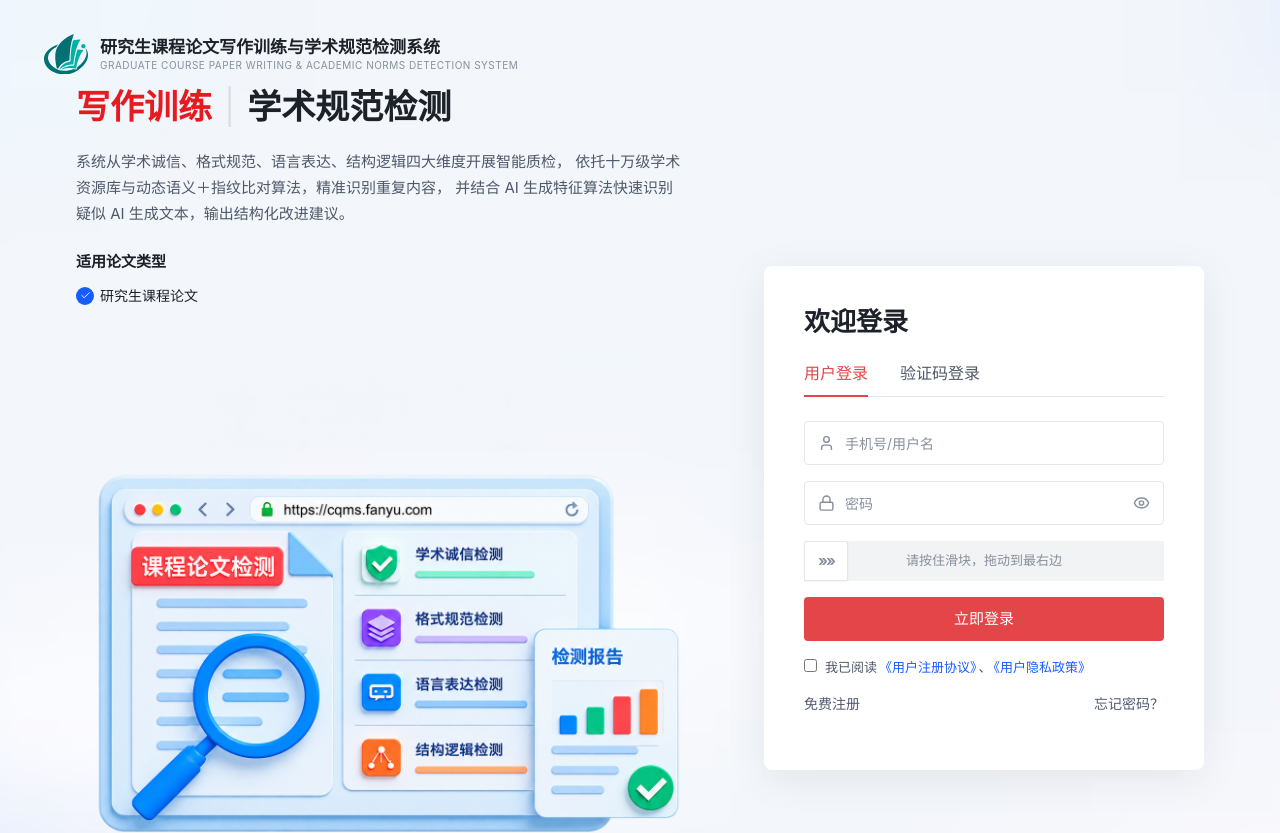
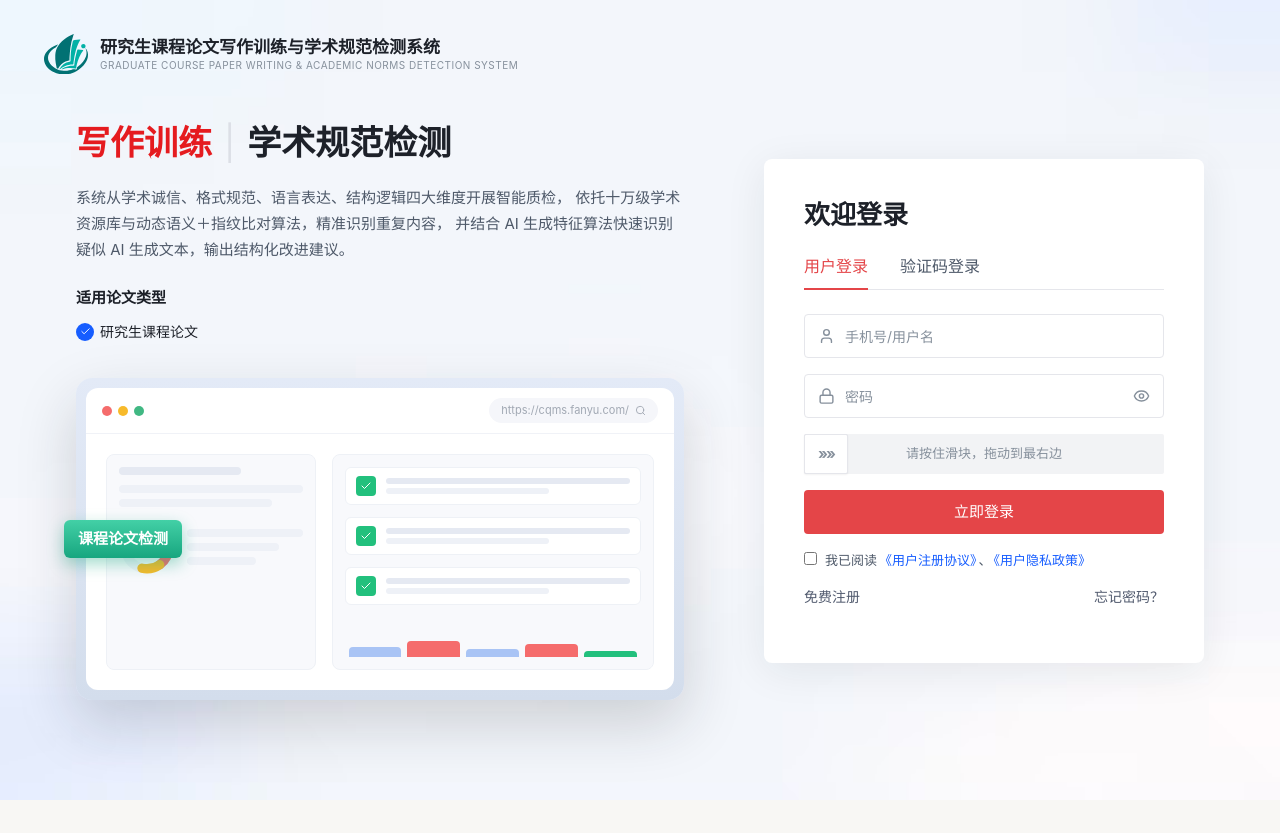
Before and after one commit to Bruce-Liang02/personal-detection-site, a React (Vite) app in the folder web/: page /login in a window 1280 px wide. Shown: the top 833 px of the page. After the commit the page ends 800 px from the top, so only its background shows below. Built offline with nearby package versions, Linux system fonts and the light colour scheme.

Commit message:
恢复登录页原代码绘制示意图

```diff
--- a/web/src/pages/public/LoginPage.tsx
+++ b/web/src/pages/public/LoginPage.tsx
@@ -93,11 +93,70 @@ export default function LoginPage() {
 
           {/* 示意图（参考轮播插画样式：浏览器窗口 + 检测标签） */}
           <div className="relative mt-9 select-none" aria-hidden>
-            <img
-              src="/login-illustration.png"
-              alt="课程论文检测示意图"
-              className="w-full h-auto"
-            />
+            {/* 检测标签 */}
+            <div className="absolute -left-3 top-[44%] z-10 px-3.5 py-2 rounded-md bg-gradient-to-b from-[#43d0a6] to-[#17a67f] text-white text-[15px] font-bold shadow-[0_6px_16px_rgba(23,166,127,0.4)]">
+              课程论文检测
+            </div>
+            {/* 浏览器窗口 */}
+            <div className="rounded-2xl bg-gradient-to-b from-[#e3eaf7] to-[#d3ddec] p-2.5 shadow-[0_24px_60px_rgba(29,33,41,0.18)]">
+              <div className="bg-white rounded-xl overflow-hidden">
+                {/* 标题栏 */}
+                <div className="flex items-center px-4 py-2.5 border-b border-[#f0f2f7]">
+                  <span className="w-2.5 h-2.5 rounded-full bg-[#f56c6c] mr-1.5" />
+                  <span className="w-2.5 h-2.5 rounded-full bg-[#f7ba2b] mr-1.5" />
+                  <span className="w-2.5 h-2.5 rounded-full bg-[#41b883]" />
+                  <div className="ml-auto flex items-center gap-1.5 bg-[#f5f6fa] rounded-full px-3 py-1 text-[11px] text-[#a1a8b3]">
+                    https://cqms.fanyu.com/
+                    <Search size={11} />
+                  </div>
+                </div>
+                {/* 内容区 */}
+                <div className="grid grid-cols-5 gap-4 p-5">
+                  {/* 报告卡 */}
+                  <div className="col-span-2 rounded-lg bg-[#f8f9fc] border border-[#eef1f6] p-3">
+                    <div className="h-2 w-2/3 rounded bg-[#e5e9f2] mb-2.5" />
+                    <div className="h-2 w-full rounded bg-[#eef1f7] mb-1.5" />
+                    <div className="h-2 w-5/6 rounded bg-[#eef1f7] mb-3" />
+                    <div className="flex items-center gap-3">
+                      <svg viewBox="0 0 36 36" className="w-14 h-14 -rotate-90 shrink-0">
+                        <circle cx="18" cy="18" r="14" fill="none" stroke="#eef1f7" strokeWidth="6" />
+                        <circle cx="18" cy="18" r="14" fill="none" stroke="#f56c6c" strokeWidth="6" strokeDasharray="35 53" strokeLinecap="round" />
+                        <circle cx="18" cy="18" r="14" fill="none" stroke="#f7ba2b" strokeWidth="6" strokeDasharray="12 76" strokeDashoffset="-35" strokeLinecap="round" />
+                      </svg>
+                      <div className="flex-1 space-y-1.5">
+                        <div className="h-2 w-full rounded bg-[#eef1f7]" />
+                        <div className="h-2 w-4/5 rounded bg-[#eef1f7]" />
+                        <div className="h-2 w-3/5 rounded bg-[#eef1f7]" />
+                      </div>
+                    </div>
+                  </div>
+                  {/* 清单卡 */}
+                  <div className="col-span-3 rounded-lg bg-[#f8f9fc] border border-[#eef1f6] p-3 space-y-3">
+                    {[0, 1, 2].map(i => (
+                      <div key={i} className="flex items-center gap-2.5 rounded-md bg-white border border-[#eef1f6] px-2.5 py-2">
+                        <span className="w-5 h-5 rounded bg-[#22c07d] flex items-center justify-center shrink-0">
+                          <Check size={12} className="text-white" />
+                        </span>
+                        <div className="flex-1 space-y-1">
+                          <div className="h-1.5 w-full rounded bg-[#e5e9f2]" />
+                          <div className="h-1.5 w-2/3 rounded bg-[#eef1f7]" />
+                        </div>
+                      </div>
+                    ))}
+                    {/* 柱状图 */}
+                    <div className="flex items-end gap-1.5 h-10 px-1">
+                      {[25, 40, 20, 33, 15].map((h, i) => (
+                        <div
+                          key={i}
+                          className="flex-1 rounded-t"
+                          style={{ height: `${h}%`, background: ['#a9c4f5', '#f56c6c', '#a9c4f5', '#f56c6c', '#22c07d'][i] }}
+                        />
+                      ))}
+                    </div>
+                  </div>
+                </div>
+              </div>
+            </div>
           </div>
         </div>
 
```
